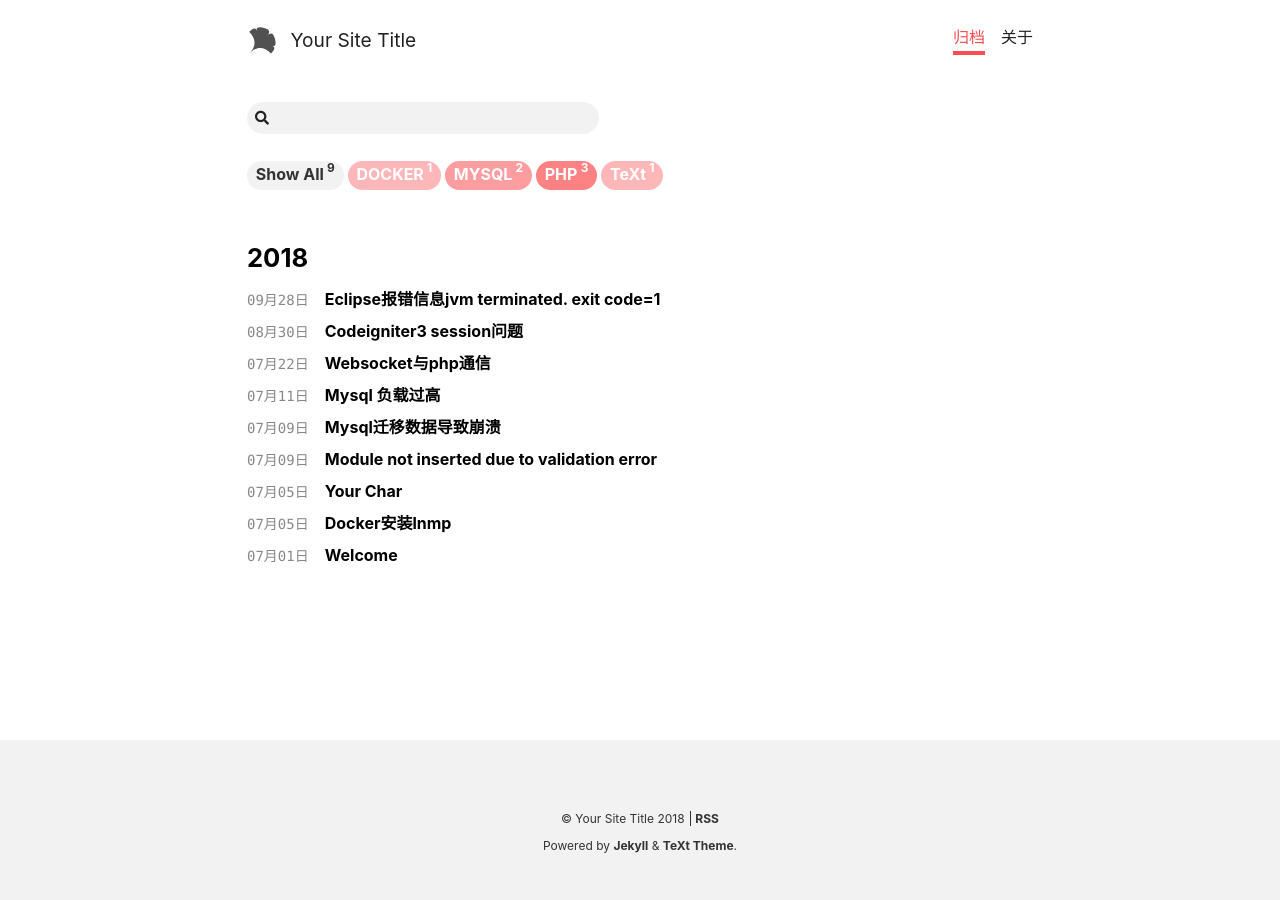
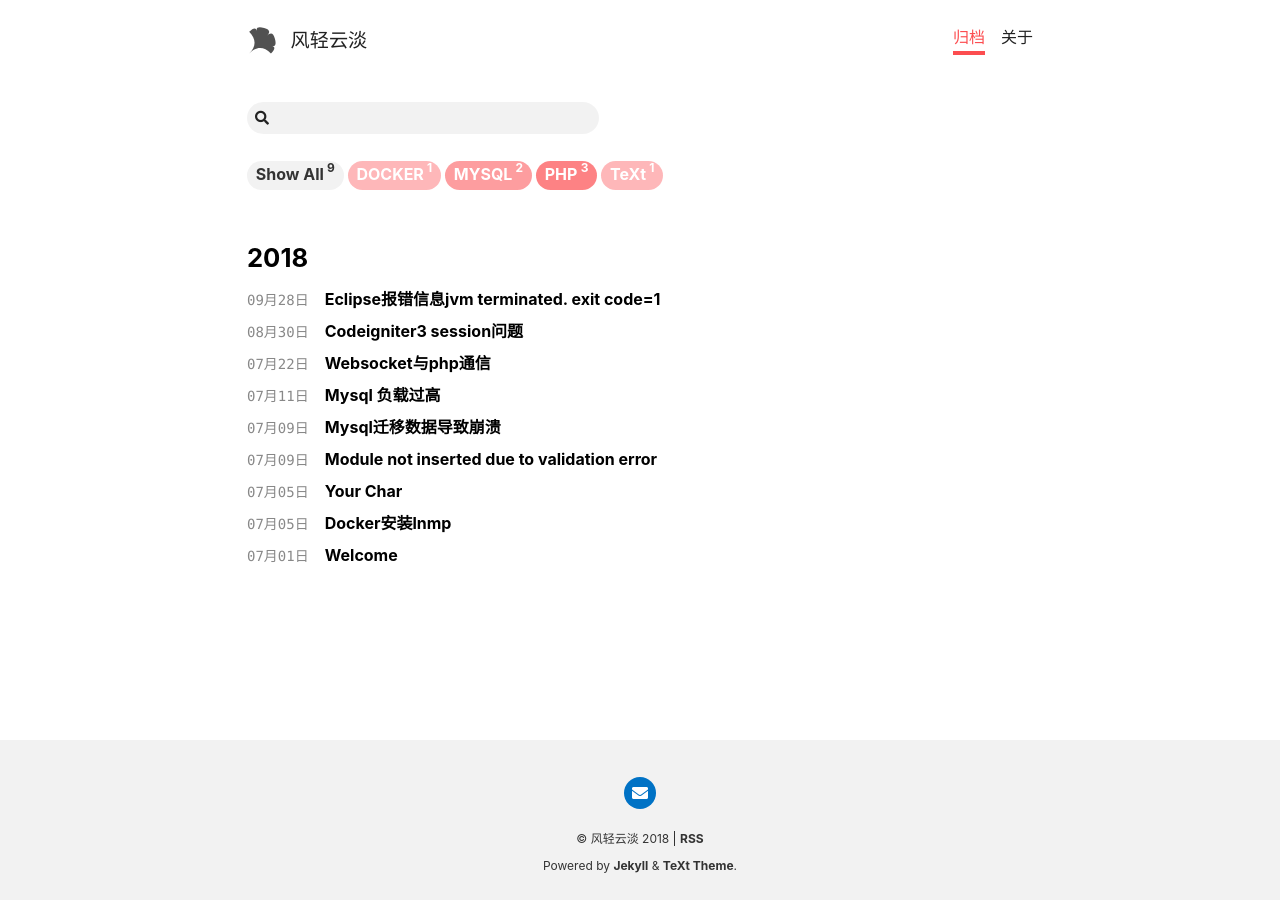
Before and after one commit to zhaodezhen/dezhen.github.io, a Jekyll site: the page built from archive.html, in a window 1280 px wide. Built offline with Jekyll 4.4.1, drawn with Linux system fonts in a browser that asks for light colours; nearby versions of some CDN libraries; part of the change alters nothing that is shown.

Commit message:
Update _config.yml

```diff
--- a/_config.yml
+++ b/_config.yml
@@ -19,7 +19,7 @@
 text_skin: default # "default" (default), "dark", "forest", "ocean", "chocolate", "orange"
 url     : # the base hostname & protocol for your site e.g. https://www.someone.com
 baseurl : # does not include hostname
-title   : Your Site Title
+title   : 风轻云淡
 description: > # this means to ignore newlines until "Language & timezone"
   Your Site Description
 
@@ -36,10 +36,10 @@ timezone: # see https://en.wikipedia.org/wiki/List_of_tz_database_time_zones for
 author:
   type      : # "person" (default), "organization"
   name      : zhaodezhen
-  url       :
+  url       : https://zhaodezhen.github.io/dezhen.github.io/
   avatar    : # path or url of avatar image
   bio       : I am an amazing person.
-  email     :
+  email     : dezhen98@gmail.com
   facebook  : # "user_name" the last part of your profile url, e.g. https://www.facebook.com/user_name
   twitter   : # "user_name" the last part of your profile url, e.g. https://twitter.com/user_name
   github    : # "user_name" the last part of your profile url, e.g. https://github.com/user_name
```
